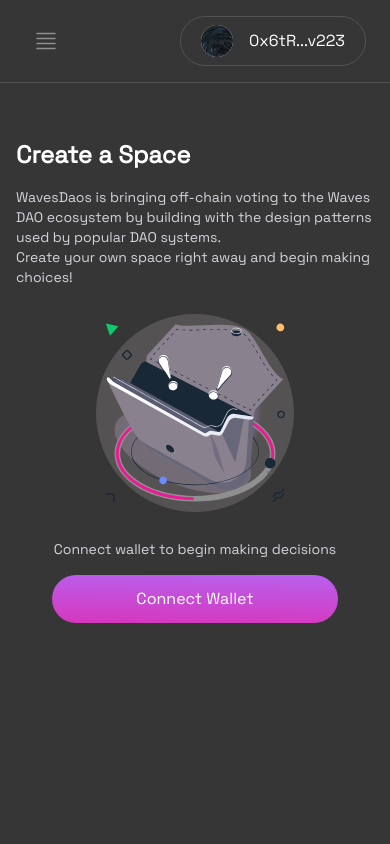
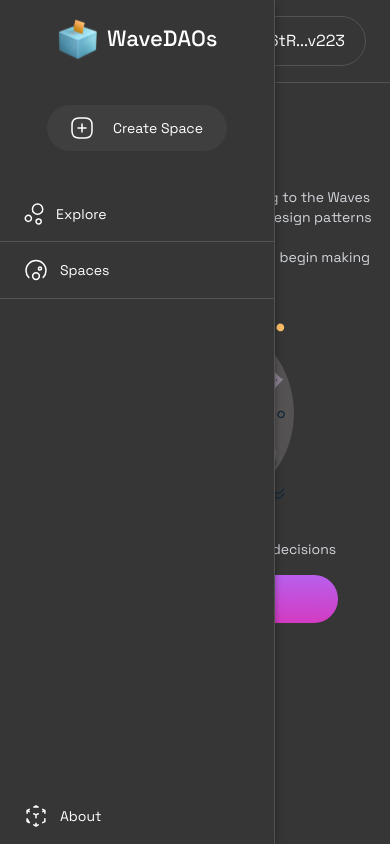
Before and after one commit to PEeGEe21/WaveDAOs, a Next.js app: page / in a window 390 px wide. Both pictures are taken after a click on the button 46 px from the left and 41 px from the top of the page. Built offline with nearby package versions, Linux system fonts and the light colour scheme.

Commit message:
modified app's mobile responsiveness

```diff
--- a/components/Layout/MobileSidebar.js
+++ b/components/Layout/MobileSidebar.js
@@ -5,15 +5,14 @@
 import ExploreIcon from '../Icons/ExploreIcon'
 import SpacesIcon from '../Icons/SpacesIcon'
 
-const MobileSidebar = ({showMobileNavbar, navbarToggler,  setShowMobileNavbar}) => {
+const MobileSidebar = ({showMobileNavbar, navbarToggler}) => {
     const router = useRouter();
 
   useEffect(() => {
     const listener = (event) => {
       // Check if the click was outside the element
       if (!event.target.closest('.sidebar')) {
-        console.log("clicked inside movile sidebar")
-        setShowMobileNavbar(false);
+        showMobileNavbar = false;
       }
     };
 
@@ -30,7 +29,7 @@
     <>
 
         <div className={`md:hidden block  `}>
-            <div className={`h-full sidebar flex justify-between shadow-sm scrollbar-change flex-col overflow-y-auto w-60 border-r border-r-[#545252] bg-[#373636] sidebar ${showMobileNavbar ? "show": ""}`} >
+            <div className={`h-full sidebar flex justify-between shadow-sm scrollbar-change flex-col overflow-y-auto w-60 border-r border-r-[#545252] bg-[#373636] sidebar ${showMobileNavbar ? "show": ""}`} onMouseLeave={navbarToggler}>
                 <div className='h-full flex flex-col justify-between'>
                     <div>
 
```
